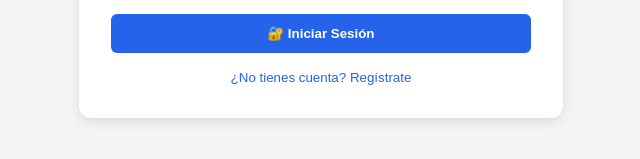
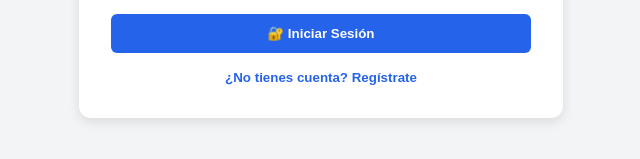
Before and after one commit to ErikaPaulino/AcademiaRD, a React (Vite) app: page / in a window 1280 px wide. Shown: the part 471-630 px from the top of the page, without its empty margins (319-959 px from the left). Built offline with nearby package versions, Linux system fonts and the light colour scheme.

Commit message:
feat: Mejora visual en los botones parte 2, ahora es personal

```diff
--- a/src/estilos.css
+++ b/src/estilos.css
@@ -367,3 +367,44 @@
 * {
     scroll-behavior: smooth;
 }
+
+/* BOTONES Con letras doradas y que se se elevan */
+
+button {
+    transition: all 0.2s ease;
+    cursor: pointer;
+
+    /* texto dorado */
+    color: #facc15;
+    font-weight: bold;
+
+    /* posición base */
+    transform: translateY(0);
+}
+
+/* HOVER → se eleva + brillo */
+button:hover {
+    transform: translateY(-4px);
+
+    /* glow dorado */
+    box-shadow: 0 8px 20px rgba(250, 204, 21, 0.5);
+
+    /* brillo ligero */
+    filter: brightness(1.05);
+
+    /* brillo en texto */
+    text-shadow: 0 0 6px #facc15;
+}
+
+/* CLICK → efecto presión */
+button:active {
+    transform: translateY(1px) scale(0.97);
+
+    box-shadow: 0 3px 8px rgba(0,0,0,0.2);
+}
+
+/* FOCUS (accesibilidad) */
+button:focus {
+    outline: 3px solid #facc15;
+    outline-offset: 2px;
+}
```
